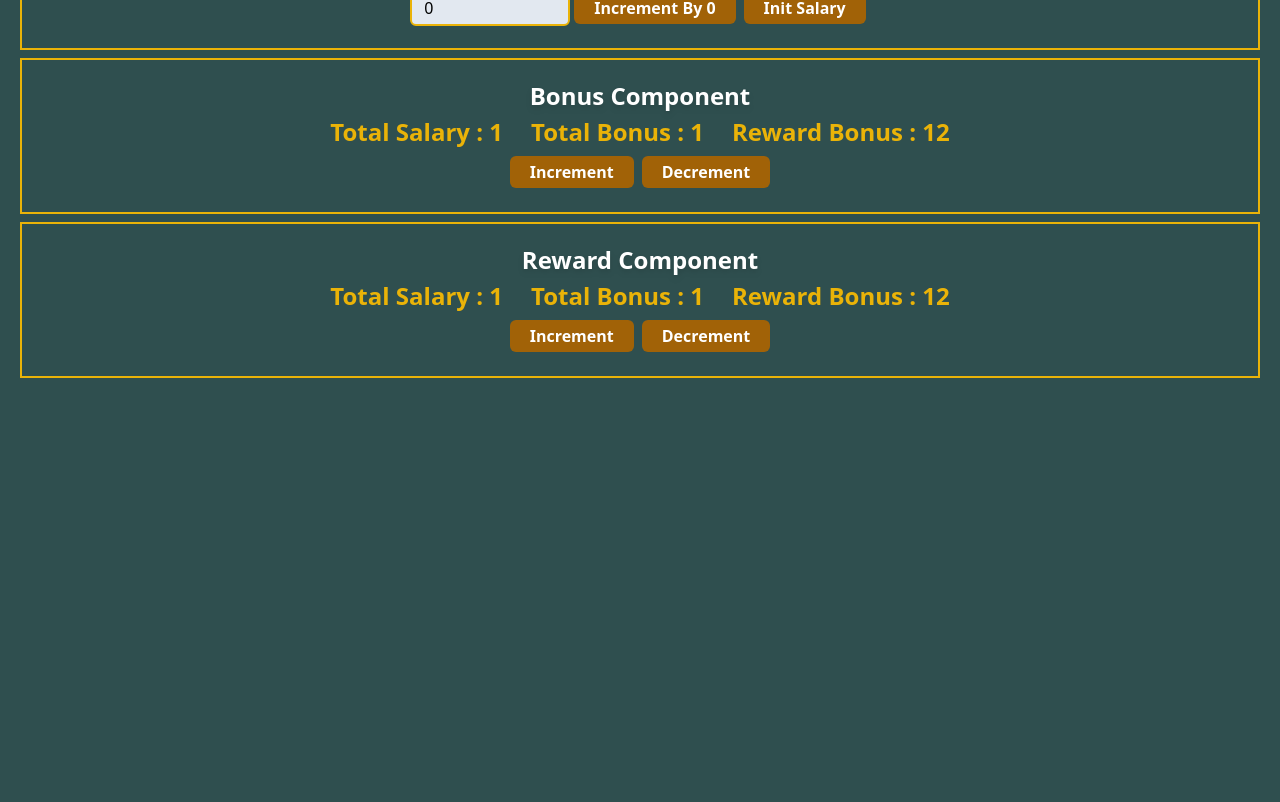
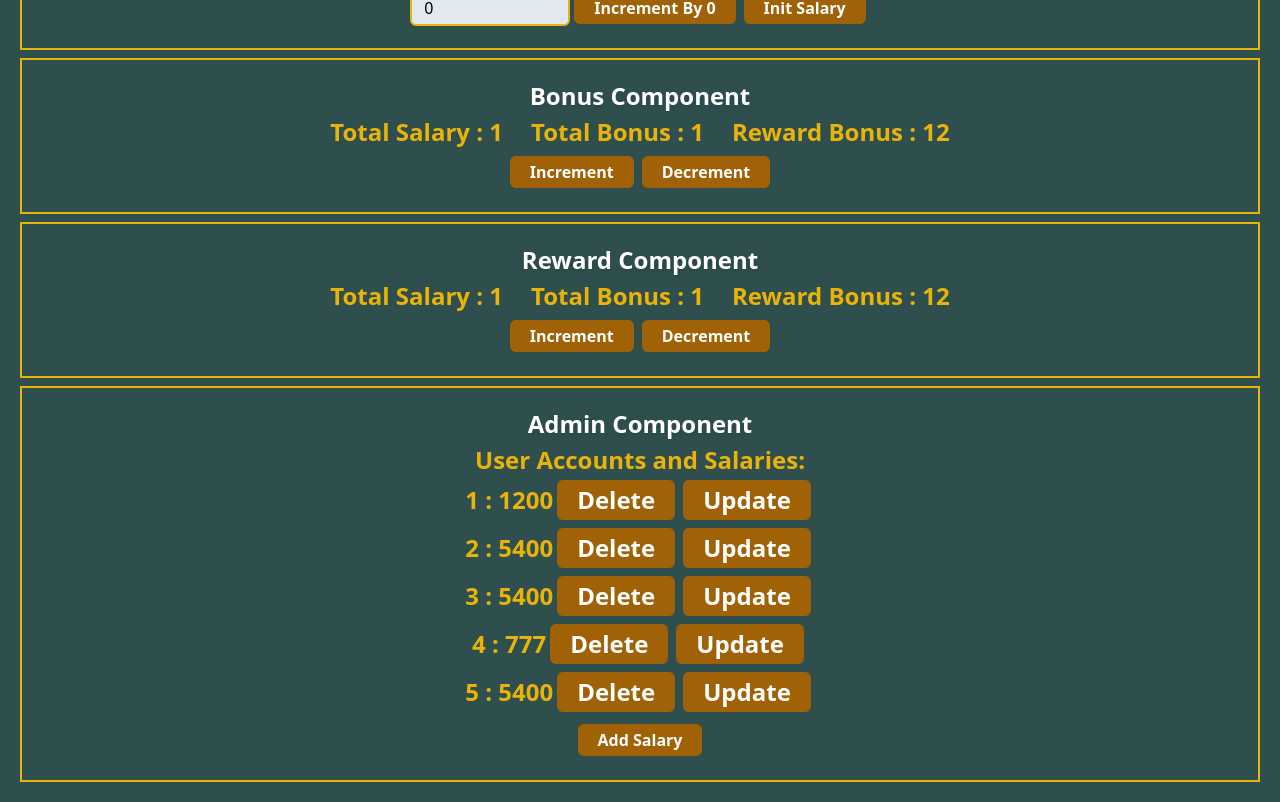
Before and after one commit to WebCoders1122/REDUX-Learning, a React (Vite) app in the folder React App with Redux Toolkit/: page / in a window 1280 px wide. Shown: the part 238-1040 px from the top of the page. Before the commit the page ends 800 px from the top, so only its background shows below. Built offline with nearby package versions, Linux system fonts and the light colour scheme; data requests are answered from the project's data file.

Commit message:
CRUD operations with RTK Query

```diff
--- a/React App with Redux Toolkit/db.json
+++ b/React App with Redux Toolkit/db.json
@@ -1,31 +1,38 @@
 {
-    "employees" : [
+  "employees": [
     {
-        "id":1,
-        "salary": 1200
+      "id": "1",
+      "salary": 1200
     },
     {
-        "id":2,
-        "salary": "1300"
+      "id": "2",
+      "salary": 5400
     },
     {
-        "id":3,
-        "salary": "1400"
-    }
-],
-"bonus" : [
-    {
-        "id":1,
-        "points":10
+      "id": "3",
+      "salary": 5400
     },
     {
-        "id":2,
-        "points":12
+      "id": "4",
+      "salary": 777
     },
     {
-        "id":3,
-        "points":14
+      "id": "5",
+      "salary": 5400
     }
-]
-
+  ],
+  "bonus": [
+    {
+      "id": "1",
+      "points": 10
+    },
+    {
+      "id": "2",
+      "points": 12
+    },
+    {
+      "id": "3",
+      "points": 14
+    }
+  ]
 }
--- a/React App with Redux Toolkit/src/App.jsx
+++ b/React App with Redux Toolkit/src/App.jsx
@@ -5,6 +5,7 @@ import MainHeading from "./components/small-components/MainHeading";
 import SubHeading from "./components/small-components/SubHeading";
 import { useSelector } from "react-redux";
 import Reward from "./components/Rewards";
+import Admin from "./components/admin";
 const App = () => {
   const salary = useSelector((state) => state.account.salary);
   const points = useSelector((state) => state.bonus.points);
@@ -21,6 +22,7 @@ const App = () => {
       <Account></Account>
       <Bonus></Bonus>
       <Reward></Reward>
+      <Admin></Admin>
     </div>
   );
 };
--- /dev/null
+++ b/React App with Redux Toolkit/src/api/adminApi.jsx
@@ -0,0 +1,53 @@
+import { createApi, fetchBaseQuery } from "@reduxjs/toolkit/query/react";
+
+export const adminApi = createApi({
+  reducerPath: "admin",
+  baseQuery: fetchBaseQuery({ baseUrl: "http://localhost:8080/" }),
+  endpoints: (builder) => ({
+    getAccounts: builder.query({
+      query: () => `employees`,
+      providesTags: ["employees"],
+    }),
+    addAccount: builder.mutation({
+      query: ({ id, salary }) => ({
+        url: "employees",
+        method: "POST",
+        body: {
+          id,
+          salary: salary,
+        },
+      }),
+      invalidatesTags: ["employees"],
+    }),
+    deleteAccount: builder.mutation({
+      query: (id) => ({
+        url: `employees/${id}`,
+        method: "DELETE",
+      }),
+      invalidatesTags: ["employees"],
+    }),
+    updateAccount: builder.mutation({
+      query: ({ id, salary }) => ({
+        url: `employees/${id}`,
+        method: "PATCH",
+        body: {
+          salary: salary,
+        },
+      }),
+      invalidatesTags: ["employees"],
+    }),
+  }),
+});
+
+export const {
+  useGetAccountsQuery,
+  useAddAccountMutation,
+  useDeleteAccountMutation,
+  useUpdateAccountMutation,
+} = adminApi;
+
+// baseUrl = static url of your app or web
+// endpoits = post, get, update requests etc
+
+// query is used to read the data
+// mutation is used write, update and delete data
--- /dev/null
+++ b/React App with Redux Toolkit/src/components/admin.jsx
@@ -0,0 +1,98 @@
+import { useState } from "react";
+import MainHeading from "./small-components/MainHeading";
+import SubHeading from "./small-components/SubHeading";
+import Button from "./small-components/Button";
+import { useSelector, useDispatch } from "react-redux";
+import {
+  useGetAccountsQuery,
+  useAddAccountMutation,
+  useDeleteAccountMutation,
+  useUpdateAccountMutation,
+} from "../api/adminApi";
+
+const Admin = () => {
+  // const account = useSelector((state) => state.account);
+  // const points = useSelector((state) => state.bonus.points);
+  // const rewardPoints = useSelector((state) => state.reward.rewardPoints);
+  const { data, error, isLoading, isError } = useGetAccountsQuery(); // { data, error, isLoading } are returned params and they are case sensitive
+  const [addAccount, response] = useAddAccountMutation(); // returns an array like useState, response will be returned by server and like  { data, error, isLoading }
+  const [deleteAccount, responseDel] = useDeleteAccountMutation();
+  const [updateAccount, responseUpt] = useUpdateAccountMutation();
+  // const dispatch = useDispatch();
+  // const [incAmount, setIncAmount] = useState(0);
+  // console.log(error.error);
+  if (isLoading) {
+    return (
+      <div className='salaryContainer flex justify-center items-center flex-col p-5 m-2 border-2 border-yellow-500'>
+        <SubHeading>Loading Data...</SubHeading>
+      </div>
+    );
+  } else if (isError) {
+    return (
+      <div className='salaryContainer flex justify-center items-center flex-col p-5 m-2 border-2 border-yellow-500'>
+        <SubHeading>{error.error}</SubHeading>
+      </div>
+    );
+  } else {
+    return (
+      <div className='salaryContainer flex justify-center items-center flex-col p-5 m-2 border-2 border-yellow-500'>
+        <MainHeading>Admin Component</MainHeading>
+        <div className='flex justify-center items-center gap-5 text-center'>
+          <SubHeading>
+            User Accounts and Salaries:
+            <br />
+            {data &&
+              data.map((account) => {
+                return (
+                  <div key={account.id}>
+                    <span>{account.id} : </span>
+                    <span>{account.salary}</span>
+                    <Button onClick={() => deleteAccount(account.id)}>
+                      Delete
+                    </Button>
+                    <Button
+                      onClick={() =>
+                        updateAccount({
+                          id: account.id.toString(),
+                          salary: 777,
+                        })
+                      }>
+                      Update
+                    </Button>
+                    <br />
+                  </div>
+                );
+              })}
+          </SubHeading>
+          {/* <SubHeading>Total Bonus : {points}</SubHeading> */}
+          {/* <SubHeading>Reward Bonus : {rewardPoints}</SubHeading> */}
+        </div>
+        <div className='actions text-center '>
+          <Button
+            onClick={() =>
+              addAccount({
+                id: (data.length + 1).toString(),
+                salary: 5400,
+              })
+            }>
+            Add Salary
+          </Button>
+          {/* <Button onClick={() => dispatch(increment())}>Increment</Button>
+        <Button onClick={() => dispatch(decrement())}>Decrement</Button> */}
+          {/* <input
+            onChange={(e) => setIncAmount(Number(e.target.value))}
+            value={incAmount}
+            type='number'
+            className='bg-slate-200 rounded-md text-md py-1 px-3 border-2 border-yellow-500 outline-2 outline-yellow-600 w-40'
+          /> */}
+          {/* <Button onClick={() => dispatch(incrementByAmount(incAmount))}>
+            Increment By {incAmount}
+          </Button> */}
+          {/* <Button onClick={() => dispatch(getUserByDB(1))}>Init Salary</Button> */}
+        </div>
+      </div>
+    );
+  }
+};
+
+export default Admin;
--- a/React App with Redux Toolkit/src/main.jsx
+++ b/React App with Redux Toolkit/src/main.jsx
@@ -7,13 +7,17 @@ import { Provider } from "react-redux";
 import accountReducer from "./slices/accountSlice.jsx";
 import bonusReducer from "./slices/bonusSlice.jsx";
 import rewardReducer from "./reducers/rewardReducer.jsx";
+import { adminApi } from "./api/adminApi.jsx";
 
 const store = configureStore({
   reducer: {
     account: accountReducer,
     bonus: bonusReducer,
     reward: rewardReducer,
+    [adminApi.reducerPath]: adminApi.reducer,
   },
+  middleware: (getDefaultMiddlewere) =>
+    getDefaultMiddlewere().concat(adminApi.middleware),
 });
 
 ReactDOM.createRoot(document.getElementById("root")).render(
```
